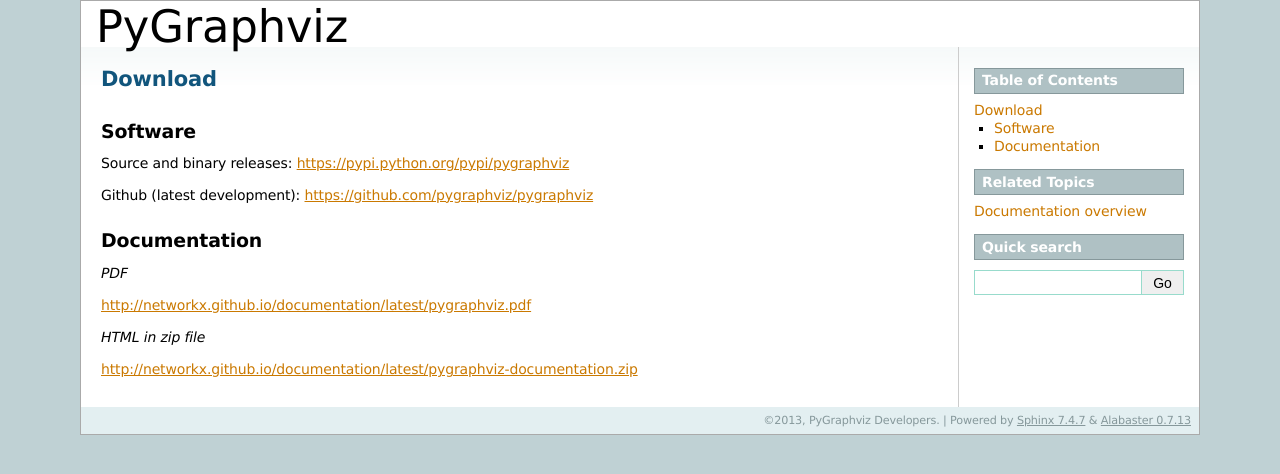
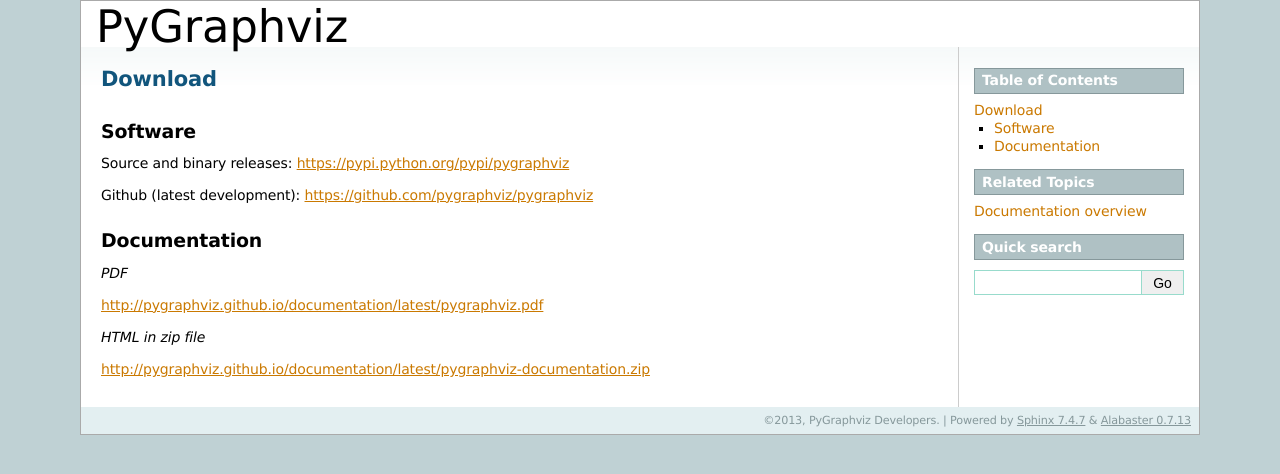
Before and after one commit to pygraphviz/pygraphviz, a Sphinx documentation site: the page built from doc/source/download.rst, in a window 1280 px wide. Shown: the top 474 px of the page. Built offline with Sphinx 7.4.7, drawn with Linux system fonts in a browser that asks for light colours; formulas are drawn with MathJax 3; the version number could not be read and is left out; part of the change alters nothing that is shown.

Commit message:
Fix links on download page

```diff
--- a/doc/source/download.rst
+++ b/doc/source/download.rst
@@ -13,8 +13,8 @@ Documentation
 ~~~~~~~~~~~~~
 *PDF*
 
-http://networkx.github.io/documentation/latest/pygraphviz.pdf
+http://pygraphviz.github.io/documentation/latest/pygraphviz.pdf
 
 *HTML in zip file*
 
-http://networkx.github.io/documentation/latest/pygraphviz-documentation.zip
+http://pygraphviz.github.io/documentation/latest/pygraphviz-documentation.zip
```
